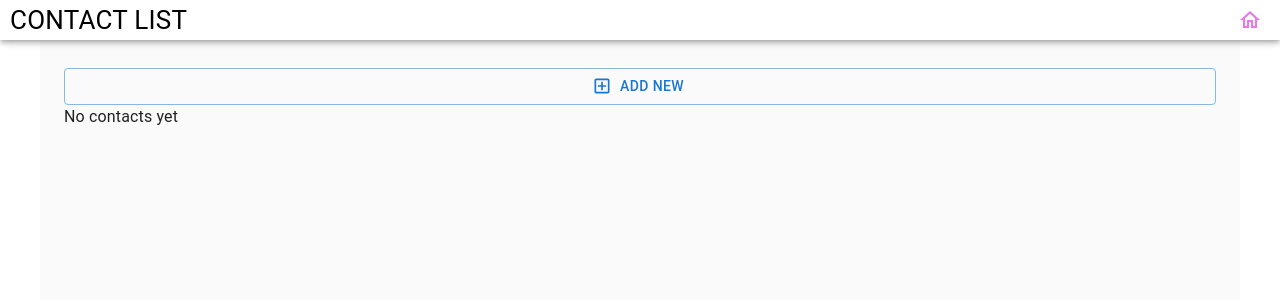
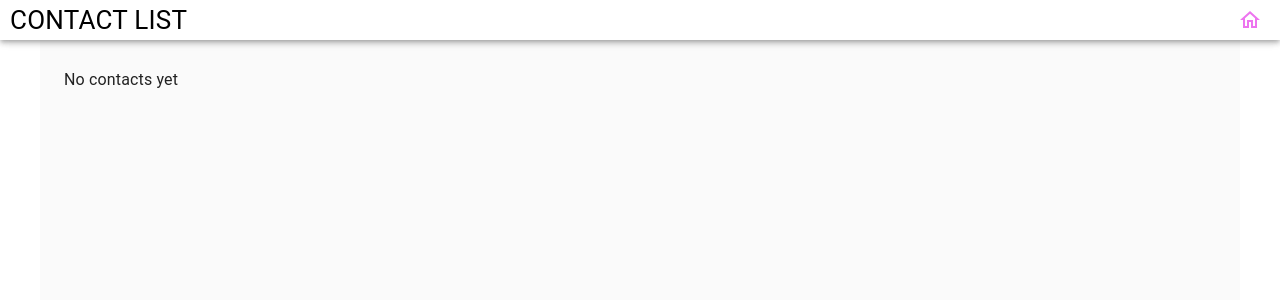
Before and after one commit to iurimp91/contact-list, a React (Create React App) app: page / in a window 1280 px wide. Shown: the top 300 px of the page. Built offline with nearby package versions, Linux system fonts and the light colour scheme.

Commit message:
refactor: create add new button component

```diff
--- /dev/null
+++ b/src/components/AddNewButton.tsx
@@ -0,0 +1,20 @@
+import { Button } from "@mui/material";
+import { AddBoxOutlined } from "@mui/icons-material";
+
+interface AddNewButtonProps {
+  onClick: () => void;
+}
+
+export default function AddNewButton(props: AddNewButtonProps) {
+  return (
+    <Button
+      fullWidth
+      color="secondary"
+      variant="outlined"
+      startIcon={<AddBoxOutlined />}
+      onClick={props.onClick}
+    >
+      ADD NEW
+    </Button>
+  );
+}
--- a/src/pages/Home.tsx
+++ b/src/pages/Home.tsx
@@ -1,9 +1,10 @@
 import { useEffect, useState } from "react";
-import { Typography, Box, Button } from "@mui/material";
-import { ContactPageOutlined, AddBoxOutlined } from "@mui/icons-material";
+import { Typography, Box } from "@mui/material";
+import { ContactPageOutlined } from "@mui/icons-material";
 import Contact from "../interfaces/Contact";
 import { useNavigate } from "react-router-dom";
 import { getContactList, sortContactList } from "../utils/localStorageHandlers";
+import AddNewButton from "../components/AddNewButton";
 
 export default function Home(): JSX.Element {
   const [contacts, setContacts] = useState<Contact[] | null>(null);
@@ -12,7 +13,7 @@ export default function Home(): JSX.Element {
   useEffect(() => {
     const contactList: Contact[] = getContactList();
 
-    if(!contactList) return;
+    if (!contactList) return;
 
     sortContactList(contactList);
 
@@ -21,14 +22,9 @@ export default function Home(): JSX.Element {
 
   return (
     <>
-      <Button
-        fullWidth
-        variant="outlined"
-        startIcon={<AddBoxOutlined />}
-        onClick={() => navigate("/form")}
-      >
-        ADD NEW
-      </Button>
+      <Box display={{ xs: "block", sm: "none" }}>
+        <AddNewButton onClick={() => navigate("/form")} />
+      </Box>
       {contacts
         ? contacts.map(({ name, email }) => (
           <Box
```
